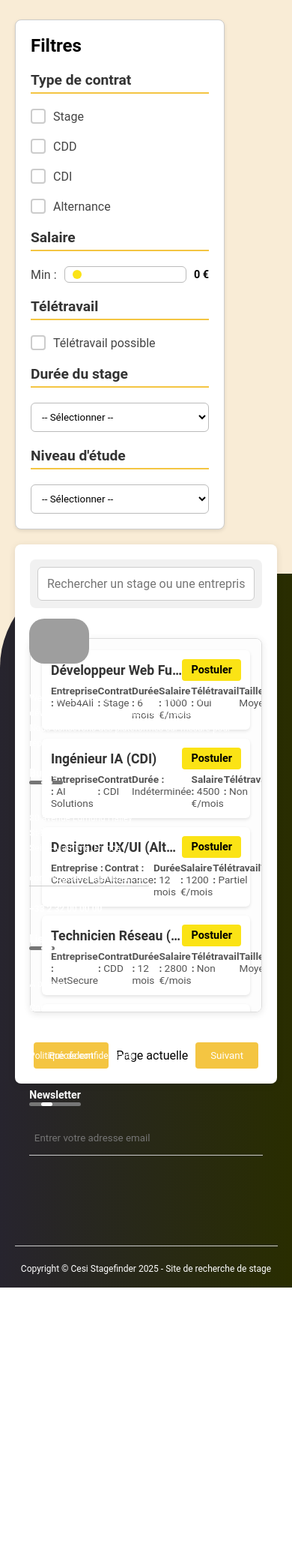
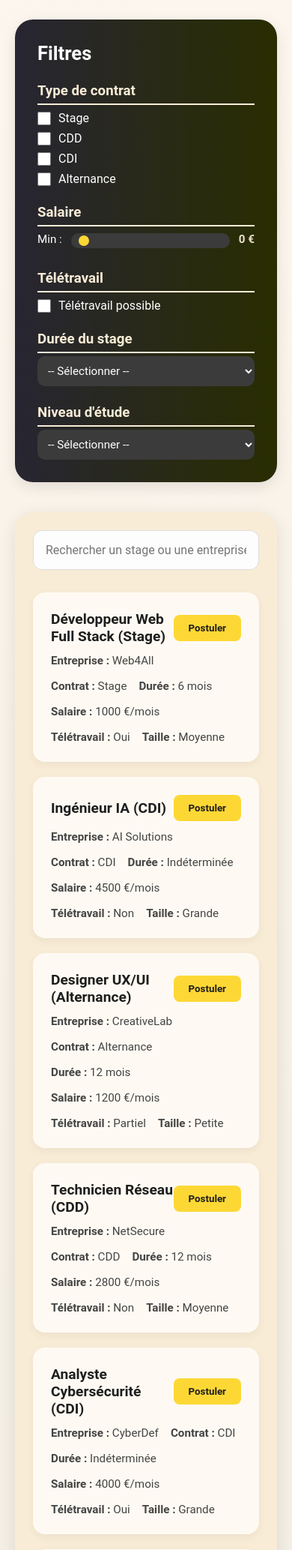
Before and after one commit to MajorBananaa/Projet_WEB_Equipe4, a PHP site: page /offer in a window 390 px wide. Shown: the part 84-2151 px from the top of the page at 75% size. Before the commit the page ends 1801 px from the top, so only its background shows below. Run offline with PHP 8.4, Linux system fonts and the light colour scheme; grey boxes are pictures that could not be loaded.

Commit message:
Page offre final
+ media queries & animations

```diff
--- a/assets/search.css
+++ b/assets/search.css
@@ -1,268 +1,258 @@
-/* Structure globale du main */
+body {
+  background: linear-gradient(to bottom, #fdf6ee 0%, #f5f0e6 40%, #f1ede3 100%);
+  font-family: 'Inter', sans-serif;
+  color: #1E1E1E;
+  margin: 0;
+  padding: 0;
+  scroll-behavior: smooth;
+}
+
 main {
   margin-top: 90px;
   display: flex;
-    flex-direction: row;
   justify-content: space-between;
-    padding: 20px;
-    height: calc(100vh - 85px);
+  padding: 40px;
   box-sizing: border-box;
 }
 
-/* Bloc principal */
+/* page */
 .bloc-page {
   display: flex;
-    flex-direction: row;
-    gap: 20px;
-    flex-wrap: wrap;
+  gap: 40px;
   width: 100%;
 }
 
-/* Bloc des filtres - Style simple et efficace */
+/* bloc filtres avec effet footer*/
 .bloc-filters {
-    background-color: #ffffff;
-    padding: 20px;
-    border: 1px solid #ccc;
-    flex: 0 1 auto;
+  background: linear-gradient(to right, #010010d8, #292d00);
+  color: #fff;
+  padding: 30px;
+  border-radius: 40px;
   min-width: 280px;
-    box-sizing: border-box;
-    border-radius: 8px;
-    align-self: flex-start;
-    box-shadow: 0 2px 5px rgba(0, 0, 0, 0.1);
+  box-shadow: 0 6px 20px rgba(0, 0, 0, 0.1);
+  position: relative;
+  height: fit-content;
+}
+
+.bloc-filters h2 {
+  margin-top: 0;
+  font-size: 1.6rem;
+  font-weight: 600;
+  position: relative;
+}
+
+.bloc-filters h3 {
+  color: #f9ecd6;
+  border-bottom: 2px solid #f9ecd6;
+  padding-bottom: 6px;
+  margin-top: 24px;
+  position: relative;
+}
+
+.bloc-filters label {
+  display: flex;
+  align-items: center;
+  gap: 10px;
+  color: #fefefe;
+  margin: 8px 0;
+}
+
+.bloc-filters input[type="checkbox"] {
+  width: 18px;
+  height: 18px;
+  accent-color: #000000;
+  cursor: pointer;
+}
+
+.bloc-filters select,
+.bloc-filters input[type="range"] {
+  width: 100%;
+  padding: 10px;
+  border: none;
+  border-radius: 10px;
+  background-color: #3b3b3b;
+  color: #fff;
+  font-size: 0.95rem;
+  margin-top: 4px;
+}
+
+.bloc-filters input[type="range"]::-webkit-slider-thumb {
+  background: #fdd835;
+}
+
+/* bloc principal */
+.bloc-search {
+  background-color: #f9ecd6;
+  flex: 1;
+  border-radius: 24px;
+  padding: 40px;
+  box-shadow: 0 6px 24px rgba(0, 0, 0, 0.1);
+}
+
+/* barre de recherche */
+.bloc-search-bar input {
+  width: 100%;
+  padding: 16px;
+  border: 1px solid #ddd;
+  border-radius: 12px;
+  font-size: 1rem;
+  background: #fdfdfd;
+}
+
+/* résultats - encadré scrollable avec place pour footer */
+.bloc-result {
+  margin-top: 30px;
   display: flex;
   flex-direction: column;
   gap: 20px;
 }
 
-.bloc-filters h3 {
-    color: #333;
-    font-size: 1.2em;
-    font-weight: bold;
-    border-bottom: 2px solid #f4c542;
-    padding-bottom: 5px;
+/* carte offre */
+.offre {
+  background-color: #fefaf3;
+  padding: 24px;
+  border-radius: 16px;
+  box-shadow: 0 4px 12px rgba(0, 0, 0, 0.05);
+  display: flex;
+  flex-direction: column;
+  gap: 12px;
+  transition: transform 0.2s ease;
 }
 
-.bloc-filters .filter-group {
-    display: flex;
-    flex-direction: column;
-    gap: 10px;
+.offre:hover {
+  transform: scale(1.01);
+  box-shadow: 0 6px 16px rgba(0, 0, 0, 0.08);
 }
 
-.bloc-filters label {
-    cursor: pointer;
-    display: flex;
-    align-items: center;
-    gap: 10px;
-    font-size: 1em;
-    color: #444;
-}
-
-.bloc-filters input[type="checkbox"] {
-    appearance: none;
-    width: 20px;
-    height: 20px;
-    border: 2px solid #ccc;
-    border-radius: 4px;
-    display: inline-block;
-    position: relative;
-    cursor: pointer;
-}
-
-.bloc-filters input[type="checkbox"]:checked {
-    background-color: #f4c542;
-    border-color: #f4c542;
-}
-
-.bloc-filters input[type="checkbox"]:checked::after {
-    content: '\2713';
-    font-size: 14px;
-    color: white;
-    position: absolute;
-    top: 50%;
-    left: 50%;
-    transform: translate(-50%, -50%);
-    font-weight: bold;
-}
-
-.bloc-filters select, .bloc-filters input[type="range"] {
-    width: 100%;
-    padding: 10px;
-    border: 1px solid #bbb;
-    border-radius: 6px;
-    background: #fff;
-}
-
-.bloc-filters select:focus, .bloc-filters input:focus {
-    border-color: #f4c542;
-    outline: none;
-    box-shadow: 0 0 5px rgba(244, 197, 66, 0.3);
-}
-
-/* Bloc de recherche */
-.bloc-search {
-    background-color: #ffffff;
-    flex: 3 1 70%;
-    min-width: 300px;
-    display: flex;
-    flex-direction: column;
-    border-radius: 8px;
-    padding: 20px;
-    box-sizing: border-box;
-    height: 100%;
-    box-shadow: 0 2px 10px rgba(0, 0, 0, 0.1);
-}
-
-/* Style de la barre de recherche */
-.bloc-search-bar {
-    background-color: #f1f1f1;
-    margin-bottom: 20px;
-    padding: 10px;
-    border-radius: 8px;
-}
-
-.bloc-search-bar input {
-    width: 100%;
-    padding: 12px;
-    font-size: 1em;
-    border-radius: 6px;
-    border: 1px solid #ccc;
-    outline: none;
-}
-
-/* Section des résultats */
-.bloc-result {
-    background-color: #fdfdfd;
-    margin: 20px 0;
-    padding: 15px;
-    flex: 1;
-    min-height: 200px;
-    gap: 20px;
-    overflow-y: auto;
-    border-radius: 8px;
-    border: 1px solid #ddd;
-    box-shadow: 0 2px 10px rgba(0, 0, 0, 0.1);
-}
-
-/* Pagination */
-.bloc-pagination {
-    margin-top: 20px;
-    display: flex;
-    justify-content: center;
-    align-items: center;
-    gap: 10px;
-}
-
-.bloc-pagination button {
-    padding: 10px 20px;
-    background-color: #f4c542;
-    border: none;
-    color: white;
-    border-radius: 4px;
-    cursor: pointer;
-    transition: background-color 0.3s ease;
-}
-
-.bloc-pagination button:hover {
-    background-color: #e0b236;
-}
-
-.offre {
-    background-color: #fff;
-    padding: 12px;
-    border-radius: 6px;
-    box-shadow: 0 2px 4px rgba(0, 0, 0, 0.1);
-    margin-bottom: 12px;
-    font-size: 0.9rem;
-    display: flex;
-    flex-direction: column;
-    justify-content: space-between;
-    gap: 5px;
-    min-height: 80px;
-}
-
+/* en-tête carte */
 .offre-header {
   display: flex;
   justify-content: space-between;
   align-items: center;
-    width: 100%;
 }
 
 .offre h2 {
-    font-size: 1.1rem;
-    color: #333;
-    flex: 2;
-    white-space: nowrap;
-    overflow: hidden;
-    text-overflow: ellipsis;
+  font-size: 1.2rem;
+  color: #1e1e1e;
+  margin: 0;
 }
 
+.page-actuelle{
+  align-content: center ;
+}
+
+/* bouton postuler */
 .postuler-btn {
-    padding: 6px 12px;
-    background-color: #FBE315;
-    color: #000;
-    font-size: 0.9rem;
-    font-weight: bold;
+  padding: 10px 20px;
+  background-color: #fdd835;
+  color: #1E1E1E;
+  font-weight: 600;
   border: none;
-    border-radius: 4px;
+  border-radius: 8px;
   cursor: pointer;
-    transition: background 0.3s;
-    flex-shrink: 0;
+  transition: all 0.2s ease-in-out;
 }
 
 .postuler-btn:hover {
-    background-color: #e6c800;
+  background-color: #e6be2b;
+  transform: scale(1.03);
 }
 
 .offre-details {
   display: flex;
-    justify-content: space-between;
-    width: 100%;
-    font-size: 0.85rem;
-    color: #555;
+  flex-wrap: wrap;
+  gap: 16px;
+  font-size: 0.95rem;
+  color: #444;
 }
 
+/* pagination */
+.bloc-pagination {
+  margin-top: 30px;
+  display: flex;
+  justify-content: center;
+  gap: 16px;
+}
+
+.bloc-pagination button {
+  padding: 10px 24px;
+  background-color: #2e2a26;
+  color: #fff;
+  border: none;
+  border-radius: 10px;
+  cursor: pointer;
+  font-weight: 500;
+  transition: background-color 0.3s;
+}
+
+.bloc-pagination button:hover {
+  background-color: #3e3934;
+}
+
+/* salaire */
 .salaire-container {
   display: flex;
   align-items: center;
-    gap: 10px;
+  gap: 12px;
   width: 100%;
+  color: #e9e1d0;
 }
 
 .salaire-label {
-    font-size: 0.9rem;
-    color: #333;
-    white-space: nowrap;
+  font-size: 0.95rem;
+  color: #e9e1d0;
 }
 
 .salaire-range {
   flex: 1;
   -webkit-appearance: none;
   appearance: none;
-    width: 100%;
   height: 6px;
-    background: #ddd;
-    border-radius: 3px;
-    outline: none;
+  background: #5e5147;
+  border-radius: 4px;
   cursor: pointer;
-    transition: background 0.3s;
 }
 
 .salaire-range::-webkit-slider-thumb {
   -webkit-appearance: none;
   appearance: none;
-    width: 12px;
-    height: 12px;
-    background: #FBE315;
+  width: 14px;
+  height: 14px;
   border-radius: 50%;
   cursor: pointer;
-}
-
-.salaire-range:hover {
-    background: #ccc;
+  border: none;
+  transition: background 0.2s ease;
 }
 
 .salaire-valeur {
-    font-size: 0.9rem;
+  font-size: 0.95rem;
   font-weight: bold;
-    color: #000;
+  color: #e9e1d0;
 }
+
+/* responsive */
+@media screen and (max-width: 768px) {
+  main {
+    flex-direction: column;
+    padding: 20px;
+  }
+
+  .bloc-page {
+    flex-direction: column;
+  }
+
+  .bloc-filters {
+    width: 100%;
+    border-radius: 24px;
+  }
+
+  .bloc-search {
+    width: 100%;
+    padding: 24px;
+  }
+
+  .bloc-pagination {
+    flex-direction: column;
+    gap: 10px;
+  }
+}
--- a/src/Views/offer.html.twig
+++ b/src/Views/offer.html.twig
@@ -215,7 +215,7 @@
             </div>
             <div class="bloc-pagination">
                 <button>Précédent</button>
-                <span><p>Page actuelle</p></span>
+                <span class="page-actuelle"><p>Page actuelle</p></span>
                 <button>Suivant</button>
             </div>
         </section>
```
Lines whose indentation alone changed are shown as unchanged.
